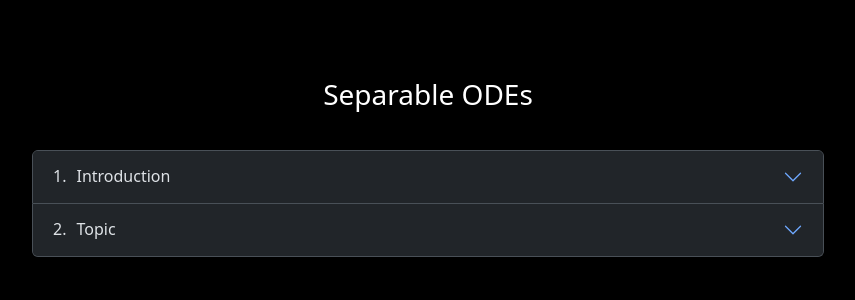
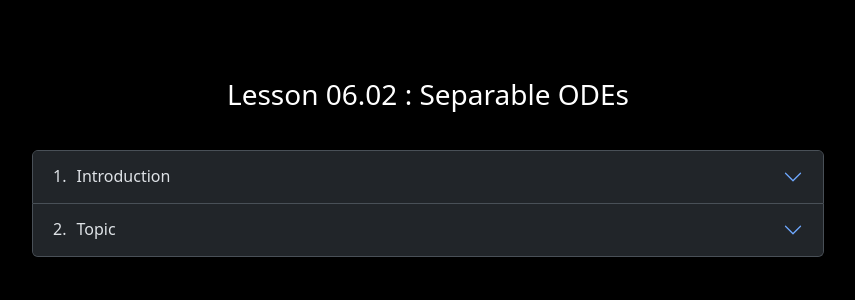
Before and after one commit to pabryan/notes, a Jekyll site: the page built from docs/mq_math1010_2024_s2/notes_06_02_separable_ode.html, in a window 1280 px wide. Shown: the top 300 px of the page, without its empty margins (212-1067 px from the left). Built offline with Jekyll 4.4.1, drawn with Linux system fonts in a browser that asks for light colours.

Commit message:
Updated title display format

```diff
--- a/docs/_layouts/notes.html
+++ b/docs/_layouts/notes.html
@@ -22,7 +22,7 @@
     <!-- Fontawesome -->
     <link rel="stylesheet" href="https://cdnjs.cloudflare.com/ajax/libs/font-awesome/6.2.1/css/all.min.css">
 
-    <title>{{ title }}</title>
+    <title>Lesson {{ note.week }}.{{ note.lecture }} : {{ note.title }}</title>
   </head>
 
   <body>
@@ -34,7 +34,7 @@
 	<div class="col-md-12 col-lg-10">
 	  <div class="container py-5 px-1" style="max-width: 800px;">
 
-	    <h3> {{ title }}</h3>
+	    <h3>Lesson {{ page.week }}.{{ page.lecture }} : {{ page.title }}</h3>
 
 	    {{ content }}
 
```
